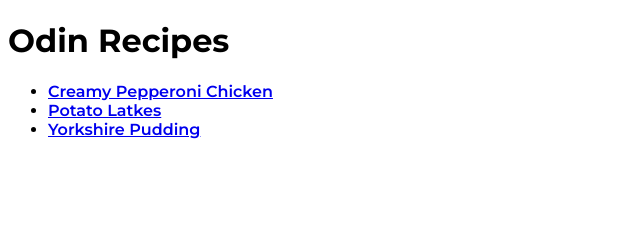
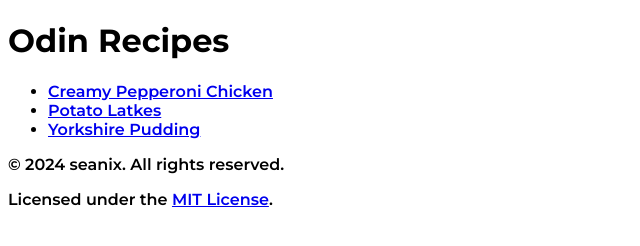
Before and after one commit to SeanixReal/odin-recipes, a plain HTML site: page index.html in a window 1280 px wide. Shown: the whole page, without its empty margins (0-640 px from the left). Drawn offline with Linux system fonts and the light colour scheme.

Commit message:
Add footer with copyright and license

```diff
--- a/index.html
+++ b/index.html
@@ -15,5 +15,10 @@
         <li><a href="./recipes/yorkshire-pudding.html">Yorkshire Pudding</a></li>
     </ul>
 
+    <footer>
+        <p>&copy; 2024 seanix. All rights reserved.</p>
+        <p>Licensed under the <a href="https://opensource.org/licenses/MIT" target="_blank" rel="noopener">MIT License</a>.</p>
+    </footer>
+
 </body>
 </html>
```
Also changed, not shown: recipes/creamy-pepperoni-chicken.html (+4 -1 lines), recipes/potato-latkes.html (+4 -1 lines), recipes/yorkshire-pudding.html (+4 -1 lines).
